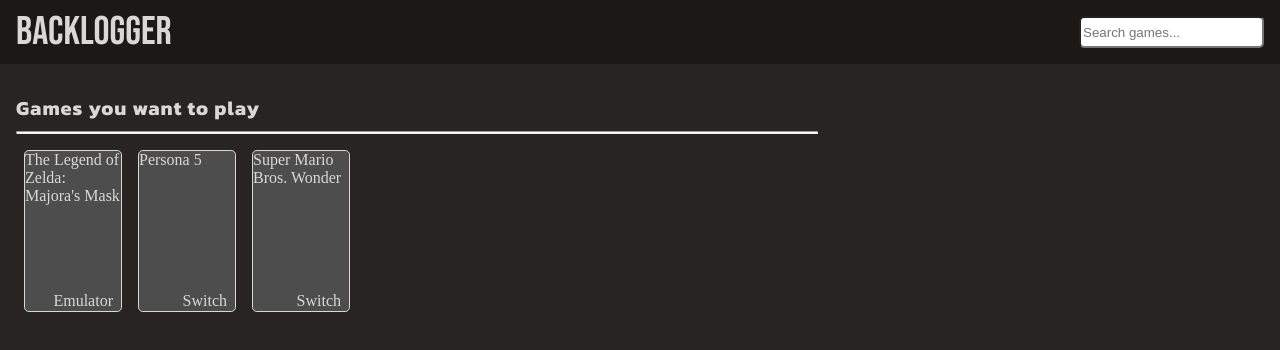
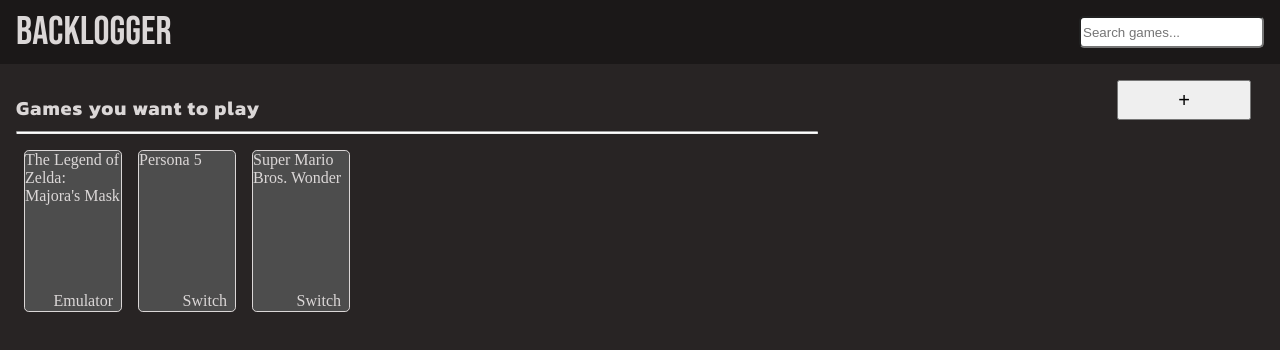
Before and after one commit to ibsuga/backlogger, a React (Vite) app: page / in a window 1280 px wide. Both pictures are taken after a click on the element "Your Backlog". Shown: the top 350 px of the page. Built offline with nearby package versions, Linux system fonts and the light colour scheme; the HTML template or start-up script is replaced by a standard one.

Commit message:
Adds game creation button, dialog & logic

```diff
--- a/src/App.tsx
+++ b/src/App.tsx
@@ -3,17 +3,25 @@
 import NavBar from './Components/Navbar/NavBar';
 import ProfilePage from './Components/Pages/ProfilePage/ProfilePage';
 import BacklogPage from './Components/Pages/BacklogPage/BacklogPage';
+import { gameType } from './data/game_data';
 
 
 function App() {
   const [page, setPage] = useState('profile');
+  const [gameData, setGameData] = useState<gameType[]>(JSON.parse(localStorage.getItem('BackloggerGames') || '[]'));
+  console.log(gameData);
 
+  const handleSetGameData = (game: gameType) => {
+    let games = [...gameData];
+    games.push(game);
+    setGameData(games);
+    localStorage.setItem('BackloggerGames', JSON.stringify(games));
+  }
 
   const pages: { [key: string]: JSX.Element } = {
     'profile': <ProfilePage setPage={setPage} />,
-    'backlog': <BacklogPage />
+    'backlog': <BacklogPage setGameData={handleSetGameData} />
   }
-
 
   return (
     <div className='App'>
--- a/src/Components/CardSection/CardSection.tsx
+++ b/src/Components/CardSection/CardSection.tsx
@@ -11,8 +11,9 @@
 
     return (
         <div className='CardSection'>
-            {props.gameList.map((game) =>
+            {props.gameList.map((game, index) =>
                 <Card
+                    key={index}
                     size={props.cardSize}
                     name={game.name}
                     platform={game.platform}
--- /dev/null
+++ b/src/Components/CreateGameButton/CreateGameButton.css
@@ -0,0 +1,9 @@
+.CreateGameButton {
+    cursor: pointer;
+    width: 10em;
+    height: 3em;
+}
+
+.CreateGameButton span {
+    font-size: 1.5em;
+}
--- /dev/null
+++ b/src/Components/CreateGameButton/CreateGameButton.tsx
@@ -0,0 +1,54 @@
+import { useState } from 'react';
+import './CreateGameButton.css'
+import { gameType } from '../../data/game_data';
+
+
+const CreateGameButton = (props: {
+    setGameData: (game: gameType) => void;
+}) => {
+
+    const [dialogOpen, setDialogOpen] = useState(false);
+    const [name, setName] = useState('');
+    const [platform, setPlatform] = useState('-');
+
+    const handleSubmitGame = () => {
+        if (name != '' && platform != '-') {
+            console.log(name, platform);
+            const game = {
+                name,
+                platform,
+                status: '-',
+                favorite: '-'
+            }
+            props.setGameData(game);
+            setName('')
+            setPlatform('-')
+        }
+    }
+
+    return (
+        <>
+            <button className='CreateGameButton' onClick={() => setDialogOpen(!dialogOpen)}>
+                <span>+</span>
+            </button>
+            {
+                dialogOpen &&
+                <div className='CreateGameDialog'>
+                    <label>Game Name</label>
+                    <input type='text' value={name} onChange={(event) => setName(event.target.value)} />
+                    <label>Platform</label>
+                    <select value={platform} onChange={(event) => setPlatform(event.target.value)}>
+                        <option value="-">-</option>
+                        <option value="steam">Steam</option>
+                        <option value="nsw">Nintendo Switch</option>
+                        <option value="ps5">PlayStation 5</option>
+                    </select>
+                    <button className='CloseDialog' onClick={() => setDialogOpen(false)}>X</button>
+                    <button className='SubmitGame' onClick={handleSubmitGame}>Submit Game</button>
+                </div>
+            }
+        </>
+    )
+}
+
+export default CreateGameButton;
--- a/src/Components/Pages/BacklogPage/BacklogPage.css
+++ b/src/Components/Pages/BacklogPage/BacklogPage.css
@@ -5,6 +5,28 @@
 
 .BacklogPage {
     display: grid;
-    grid-template-rows: min-content min-content auto;
+    grid-template-columns: auto 10em;
     margin: 1em 1em;
 }
+
+.BacklogPage .Content {
+    display: grid;
+    grid-template-rows: min-content min-content auto;
+}
+
+.BacklogPage .Aside {
+    display: flex;
+    justify-content: center;
+}
+
+.CreateGameDialog {
+    background-color: tomato;
+    position: absolute;
+    left: 0;
+    right: 0;
+    margin-left: auto;
+    margin-right: auto;
+    height: 40em;
+    width: 50em;
+    border-radius: 0.3em;
+}
--- a/src/Components/Pages/BacklogPage/BacklogPage.tsx
+++ b/src/Components/Pages/BacklogPage/BacklogPage.tsx
@@ -1,17 +1,25 @@
 import { gameType, game_data } from '../../../data/game_data';
 import './BacklogPage.css'
 import CardSection from '../../CardSection/CardSection';
+import CreateGameButton from '../../CreateGameButton/CreateGameButton';
 
-const BacklogPage = () => {
+const BacklogPage = (props: {
+    setGameData: (game: gameType) => void;
+}) => {
     //filtered backlog games
     let games_to_play = [...game_data];
     games_to_play = games_to_play.filter((game: gameType) => game.status === 'to-play')
 
     return (
         <div className="BacklogPage">
-            <h1>Games you want to play</h1>
-            <hr />
-            <CardSection gameList={games_to_play} cardSize='medium' />
+            <div className='Content'>
+                <h1>Games you want to play</h1>
+                <hr />
+                <CardSection gameList={games_to_play} cardSize='medium' />
+            </div>
+            <div className='Aside'>
+                <CreateGameButton setGameData={props.setGameData} />
+            </div>
         </div>
     )
 }
```
